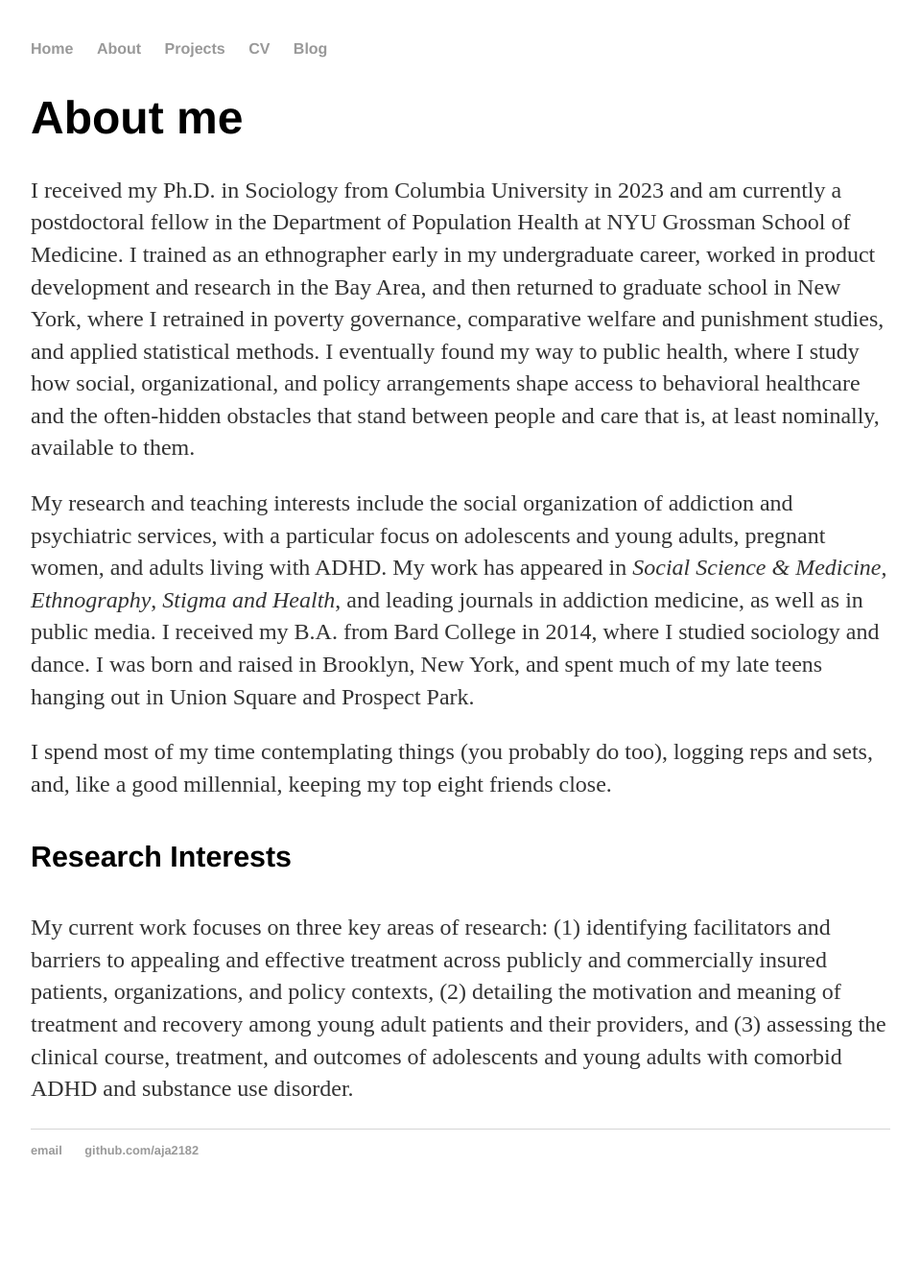
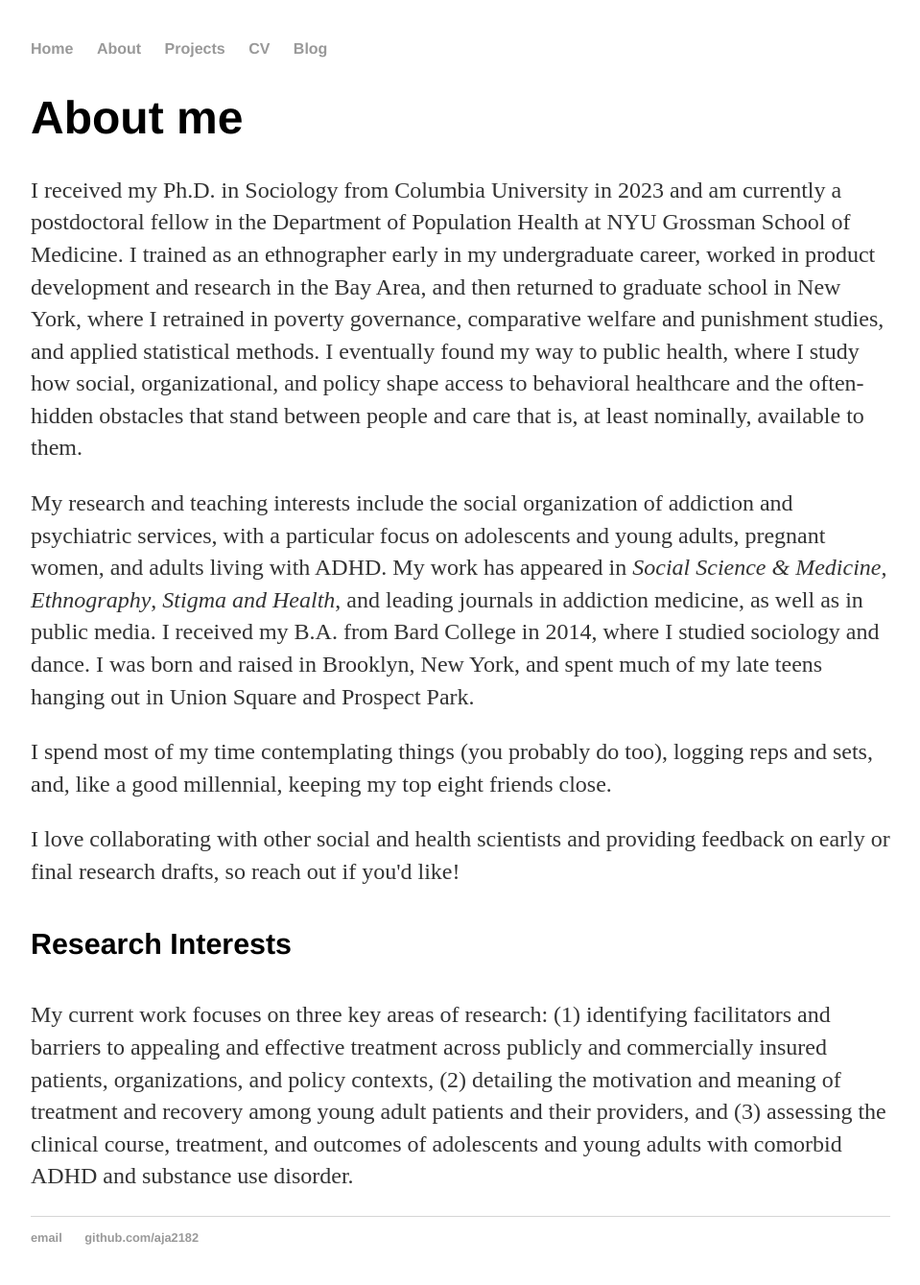
Before and after one commit to aja2182/aja2182.github.io, a Jekyll site: the page built from about/index.html, in a window 1280 px wide. Shown: the whole page at 96% size, without its empty margins (160-1119 px from the left). Built offline with Jekyll 4.4.1, drawn with Linux system fonts in a browser that asks for light colours; before the commit the page ends 1248 px from its top, so only the background shows below that.

Commit message:
Update index.html

```diff
--- a/about/index.html
+++ b/about/index.html
@@ -5,11 +5,13 @@
 
 <h1>About me</h1>
 
-<p>I received my Ph.D. in Sociology from Columbia University in 2023 and am currently a postdoctoral fellow in the Department of Population Health at NYU Grossman School of Medicine. I trained as an ethnographer early in my undergraduate career, worked in product development and research in the Bay Area, and then returned to graduate school in New York, where I retrained in poverty governance, comparative welfare and punishment studies, and applied statistical methods. I eventually found my way to public health, where I study how social, organizational, and policy arrangements shape access to behavioral healthcare and the often-hidden obstacles that stand between people and care that is, at least nominally, available to them.</p>
+<p>I received my Ph.D. in Sociology from Columbia University in 2023 and am currently a postdoctoral fellow in the Department of Population Health at NYU Grossman School of Medicine. I trained as an ethnographer early in my undergraduate career, worked in product development and research in the Bay Area, and then returned to graduate school in New York, where I retrained in poverty governance, comparative welfare and punishment studies, and applied statistical methods. I eventually found my way to public health, where I study how social, organizational, and policy shape access to behavioral healthcare and the often-hidden obstacles that stand between people and care that is, at least nominally, available to them.</p>
 
 <p>My research and teaching interests include the social organization of addiction and psychiatric services, with a particular focus on adolescents and young adults, pregnant women, and adults living with ADHD. My work has appeared in <i>Social Science &amp; Medicine</i>, <i>Ethnography</i>, <i>Stigma and Health</i>, and leading journals in addiction medicine, as well as in public media. I received my B.A. from Bard College in 2014, where I studied sociology and dance. I was born and raised in Brooklyn, New York, and spent much of my late teens hanging out in Union Square and Prospect Park.</p>
 
-<p>I spend most of my time contemplating things (you probably do too), logging reps and sets, and, like a good millennial, keeping my top eight friends close.</p>
+<p>I spend most of my time contemplating things (you probably do too), logging reps and sets, and, like a good millennial, keeping my top eight friends close.
+
+<p>I love collaborating with other social and health scientists and providing feedback on early or final research drafts, so reach out if you'd like! </p>
 
 <h4>Research Interests</h4>
 
```
